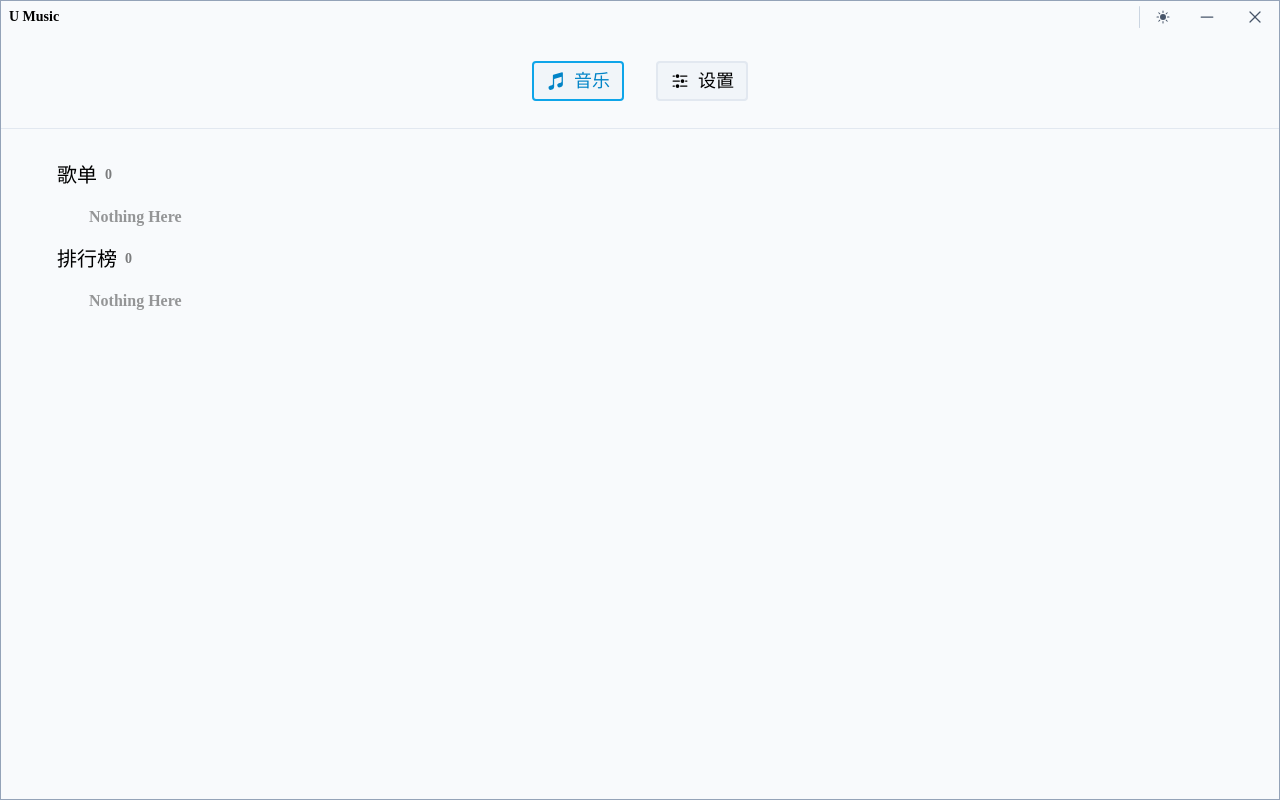
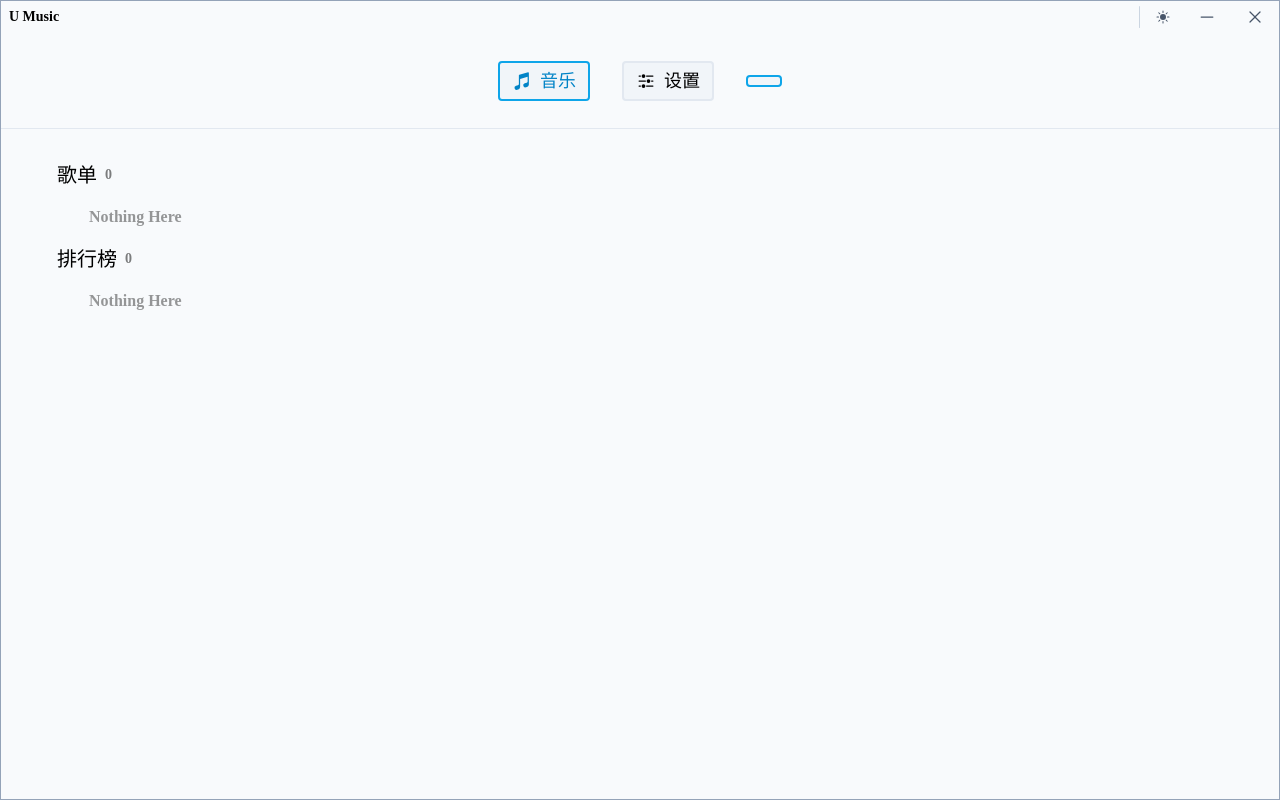
Before and after one commit to NeserCode/U-Music, a Vue app: page /#/ in a window 1280 px wide. Built offline with nearby package versions, Linux system fonts and the light colour scheme; a web font is replaced by a local one.

Commit message:
update alter link

```diff
--- a/src/App.vue
+++ b/src/App.vue
@@ -55,10 +55,18 @@ html.dark {
 .view-leave-active {
 	@apply transition-all ease-in-out duration-300;
 }
-
 .view-enter-from,
 .view-leave-to {
 	@apply opacity-0;
+}
+
+.fade-enter-active,
+.fade-leave-active {
+	@apply transition-all ease-in-out duration-300;
+}
+.fade-enter-from,
+.fade-leave-to {
+	@apply opacity-0 -translate-x-2;
 }
 
 /* Keyframes */
--- a/src/composables/useConstant.ts
+++ b/src/composables/useConstant.ts
@@ -9,5 +9,8 @@ export const useConstant = () => {
 				updatedAt: new Date(),
 			},
 		},
+		router: {
+			alterExceptionRoutes: ["Home", "Setting"],
+		},
 	}
 }
--- /dev/null
+++ b/src/frameworks/AlterLink.vue
@@ -0,0 +1,31 @@
+<script lang="ts" setup>
+import { AdjustmentsHorizontalIcon } from "@heroicons/vue/24/solid"
+import { useRoute } from "vue-router"
+
+import { useConstant } from "@composables/useConstant"
+import { computed } from "vue"
+
+const $route = useRoute()
+const exception = useConstant().router.alterExceptionRoutes
+
+const isExceptedLink = computed(() => {
+	if (!$route.meta.activeLink) return false
+	return exception.includes($route.meta.activeLink.name)
+})
+</script>
+
+<template>
+	<Transition name="fade" mode="out-in" :appear="true">
+		<RouterLink
+			draggable="false"
+			class="link"
+			:to="$route.meta.activeLink.link"
+			v-if="!isExceptedLink && $route.meta.activeLink"
+		>
+			<AdjustmentsHorizontalIcon class="icon" />
+			<span class="text">{{ $route.meta.activeLink.name }}</span>
+		</RouterLink>
+	</Transition>
+</template>
+
+<style lang="postcss" scoped></style>
--- a/src/frameworks/TopLinks.vue
+++ b/src/frameworks/TopLinks.vue
@@ -3,6 +3,7 @@ import {
 	MusicalNoteIcon,
 	AdjustmentsHorizontalIcon,
 } from "@heroicons/vue/24/solid"
+import AlterLink from "@frameworks/AlterLink.vue"
 import { computed } from "vue"
 import { useRoute } from "vue-router"
 
@@ -20,6 +21,7 @@ const isNeedHidden = computed(() => $route.meta.hideTopLinks)
 			<AdjustmentsHorizontalIcon class="icon" />
 			<span class="text">设置</span>
 		</RouterLink>
+		<AlterLink class="alter" />
 	</div>
 </template>
 
--- a/src/main.ts
+++ b/src/main.ts
@@ -18,5 +18,14 @@ NProgress.configure({
 	minimum: 0.1,
 })
 
+router.beforeEach((to, from, next) => {
+	to.meta.activeLink = {
+		name: from.name?.toString() ?? "",
+		link: from.path ?? "/",
+	}
+
+	next()
+})
+
 useWindow().nextTickToHide()
 createApp(App).use(router).mount("#app")
--- a/src/router.ts
+++ b/src/router.ts
@@ -58,3 +58,13 @@ const router = createRouter({
 })
 
 export default router
+
+declare module "vue-router" {
+	interface RouteMeta {
+		hideTopLinks?: boolean
+		activeLink?: {
+			name: string
+			link: string
+		}
+	}
+}
--- a/src/views/List.vue
+++ b/src/views/List.vue
@@ -63,6 +63,11 @@ onMounted(async () => {
 </template>
 
 <style lang="postcss" scoped>
+.view-list {
+	@apply flex gap-1 md:p-4 lg:p-8
+	select-none;
+}
+
 .title {
 	@apply w-full flex items-center justify-center py-1
 	text-sm opacity-40;
```
